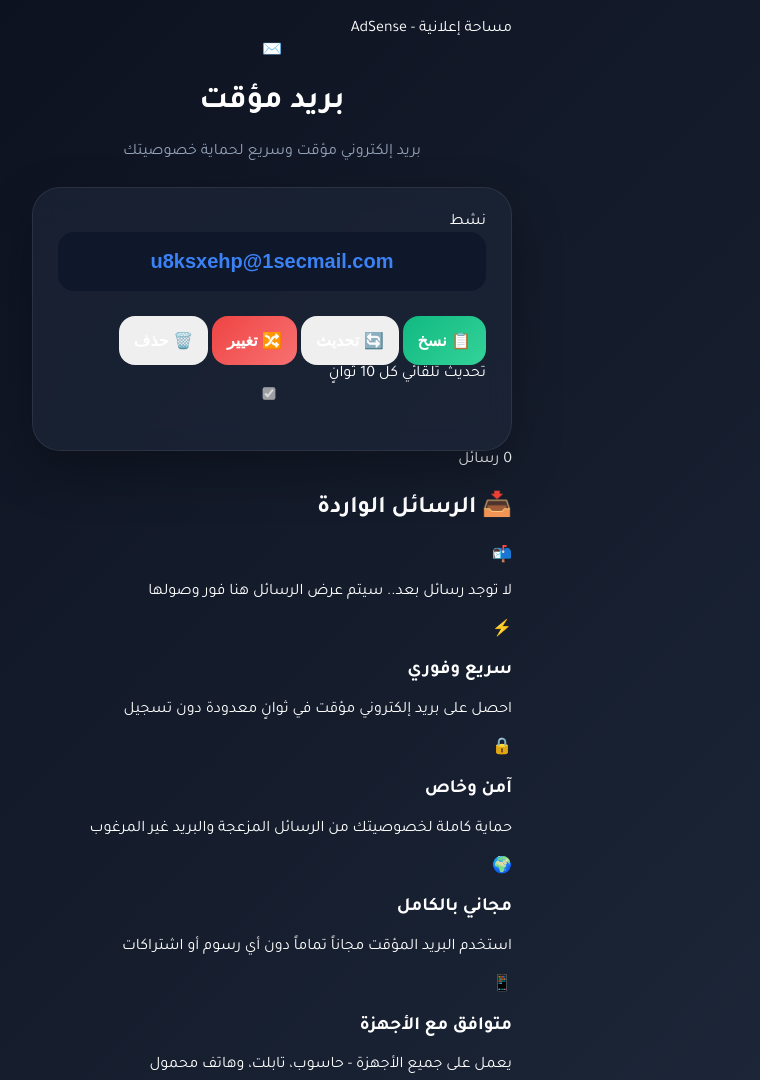
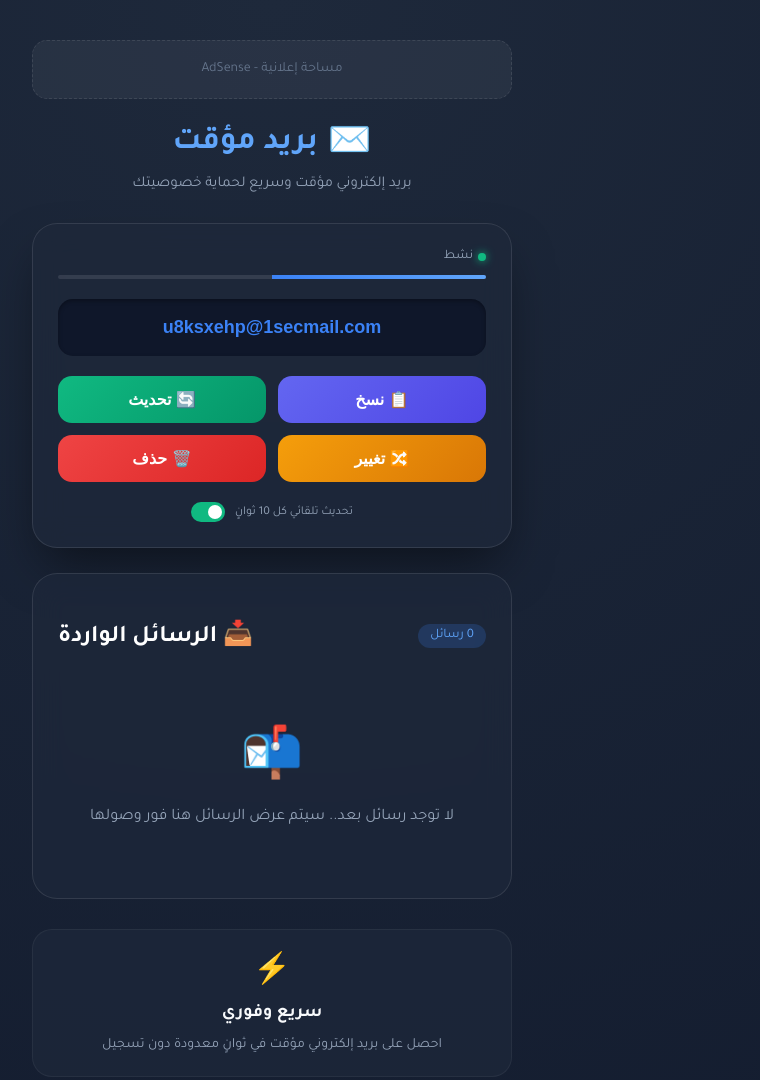
Before and after one commit to rayan7wac-dev/Yomi-mail, a plain HTML site: page index.html in a window 1280 px wide. Shown: the top 1080 px of the page, without its empty margins (368-1128 px from the left). Drawn offline with Linux system fonts and the light colour scheme; no server answers.

Commit message:
Update style.css

```diff
--- a/style.css
+++ b/style.css
@@ -1,179 +1,132 @@
-/* تنسيقات أساسية للخلفية (تدرج لوني داكن) */
+:root {
+    --bg-color: #0f172a;
+    --card-bg: rgba(30, 41, 59, 0.7);
+    --primary: #3b82f6;
+    --success: #10b981;
+    --warning: #f59e0b;
+    --danger: #ef4444;
+}
+
 body {
-    background: linear-gradient(135deg, #0a0e1b, #1e293b);
+    background: radial-gradient(circle at top, #1e293b, #0f172a);
     color: white;
     font-family: 'Tajawal', sans-serif;
     margin: 0;
     padding: 20px;
     display: flex;
     justify-content: center;
-    min-height: 100vh;
+    direction: rtl;
 }
 
-.container {
-    width: 100%;
-    max-width: 480px;
+.container { width: 100%; max-width: 480px; }
+
+/* الإعلانات */
+.ad-space {
+    background: rgba(255, 255, 255, 0.05);
+    border: 1px dashed rgba(255, 255, 255, 0.1);
+    border-radius: 15px;
+    padding: 20px;
+    margin: 20px 0;
+    text-align: center;
+    color: #64748b;
+    font-size: 14px;
 }
 
-/* مساحات إعلانية احتياطية */
-.ad-space-placeholder {
-    background: rgba(255, 255, 255, 0.05);
-    color: rgba(255, 255, 255, 0.3);
-    padding: 10px;
-    border: 1px dashed rgba(255, 255, 255, 0.1);
-    border-radius: 12px;
-    margin: 15px 0;
-    font-size: 12px;
-    text-align: center;
-}
-.ad-space-bottom {
-    margin-top: 30px;
+/* الهيدر */
+header { text-align: center; margin-bottom: 30px; }
+.header-main { display: flex; align-items: center; justify-content: center; gap: 10px; }
+.logo-icon { font-size: 35px; }
+header h1 { font-size: 32px; margin: 0; color: #60a5fa; }
+header p { color: #94a3b8; font-size: 15px; margin-top: 8px; }
+
+/* الكرت الرئيسي */
+.main-card {
+    background: var(--card-bg);
+    backdrop-filter: blur(15px);
+    border-radius: 25px;
+    padding: 25px;
+    border: 1px solid rgba(255, 255, 255, 0.1);
+    box-shadow: 0 25px 50px -12px rgba(0, 0, 0, 0.5);
 }
 
-/* رأس الصفحة (تحديث) */
-header {
+.status-bar { font-size: 13px; color: #94a3b8; margin-bottom: 10px; display: flex; align-items: center; gap: 5px; }
+.dot { height: 8px; width: 8px; background: #10b981; border-radius: 50%; display: inline-block; box-shadow: 0 0 8px #10b981; }
+
+.timer-line { background: rgba(255,255,255,0.1); height: 4px; border-radius: 2px; margin-bottom: 20px; overflow: hidden; }
+#progress { background: linear-gradient(90deg, #3b82f6, #60a5fa); height: 100%; width: 0%; transition: width 0.1s linear; }
+
+.email-box input {
+    width: 100%;
+    padding: 18px;
+    border-radius: 15px;
+    border: none;
+    background: #0f172a;
+    color: #3b82f6;
+    font-size: 18px;
+    font-weight: bold;
     text-align: center;
-    margin-bottom: 25px;
+    margin-bottom: 20px;
+    box-sizing: border-box;
+    box-shadow: inset 0 2px 4px rgba(0,0,0,0.3);
 }
-.header-content {
+
+/* شبكة الأزرار */
+.button-grid { display: grid; grid-template-columns: 1fr 1fr; gap: 12px; }
+.btn {
+    padding: 14px;
+    border-radius: 14px;
+    border: none;
+    color: white;
+    font-weight: bold;
+    font-size: 16px;
+    cursor: pointer;
+    transition: 0.3s;
     display: flex;
     align-items: center;
     justify-content: center;
-    gap: 10px;
+    gap: 8px;
 }
-.header-icon {
-    font-size: 32px;
-}
-.header-title {
-    font-size: 28px;
-    font-weight: 700;
-}
-header p {
-    color: #94a3b8;
-    margin: 5px 0 0 0;
-}
+.btn-copy { background: linear-gradient(135deg, #6366f1, #4f46e5); }
+.btn-refresh { background: linear-gradient(135deg, #10b981, #059669); }
+.btn-change { background: linear-gradient(135deg, #f59e0b, #d97706); }
+.btn-delete { background: linear-gradient(135deg, #ef4444, #dc2626); }
+.btn:active { transform: scale(0.95); }
 
-/* الكرت الرئيسي (تأثير الزجاج الشفاف) */
-.main-card {
-    background: rgba(30, 41, 59, 0.6);
-    backdrop-filter: blur(12px);
-    -webkit-backdrop-filter: blur(12px);
-    padding: 25px;
-    border-radius: 28px;
-    border: 1px solid rgba(255, 255, 255, 0.08);
-    box-shadow: 0 20px 50px rgba(0,0,0,0.3);
-}
-
-/* شريط التقدم */
-.timer-bar {
-    background: rgba(255, 255, 255, 0.1);
-    height: 6px;
-    border-radius: 3px;
-    margin-bottom: 20px;
-    overflow: hidden;
-}
-#progress {
-    background: linear-gradient(to right, #3b82f6, #60a5fa);
-    height: 100%;
-    width: 0%;
-    transition: width 0.1s linear;
-}
-
-/* خانة الإيميل */
-input {
-    width: 100%;
-    padding: 18px;
-    border-radius: 16px;
-    border: none;
-    background: #0f172a;
-    color: #3b82f6;
-    font-size: 20px;
-    font-weight: bold;
-    text-align: center;
-    margin-bottom: 25px;
-    box-sizing: border-box;
-}
-
-/* الأزرار (ألوان متدرجة جذابة) */
-.button-row {
-    display: flex;
-    gap: 15px;
-}
-.btn {
-    flex: 1;
-    padding: 15px;
-    border-radius: 16px;
-    border: none;
-    cursor: pointer;
-    font-weight: bold;
-    font-size: 16px;
-    transition: 0.3s;
-    color: white;
-}
-.btn-copy {
-    background: linear-gradient(135deg, #10b981, #34d399);
-}
-.btn-change {
-    background: linear-gradient(135deg, #ef4444, #f87171);
-}
-.btn:active {
-    transform: scale(0.97);
-}
-
-/* صندوق الوارد (تأثير الزجاج) */
-.inbox {
-    background: rgba(30, 41, 59, 0.6);
-    backdrop-filter: blur(12px);
-    border-radius: 28px;
+/* صندوق الرسائل */
+.inbox-section {
+    background: var(--card-bg);
+    backdrop-filter: blur(15px);
+    border-radius: 25px;
     padding: 25px;
     margin-top: 25px;
-    min-height: 180px;
+    border: 1px solid rgba(255, 255, 255, 0.1);
+}
+.inbox-header { display: flex; justify-content: space-between; align-items: center; margin-bottom: 20px; }
+.msg-count { background: rgba(59, 130, 246, 0.2); color: #60a5fa; padding: 4px 12px; border-radius: 20px; font-size: 13px; }
+.empty-state { text-align: center; padding: 30px 0; color: #94a3b8; }
+.mailbox-icon { font-size: 50px; display: block; margin-bottom: 15px; }
+
+/* كروت الميزات السفلية */
+.features-list { margin-top: 30px; display: flex; flex-direction: column; gap: 15px; }
+.f-card {
+    background: var(--card-bg);
+    padding: 20px;
+    border-radius: 20px;
     text-align: center;
-    border: 1px solid rgba(255, 255, 255, 0.08);
+    border: 1px solid rgba(255,255,255,0.05);
 }
-.inbox h2 {
-    margin: 0 0 15px 0;
-    font-size: 20px;
-}
+.f-icon { font-size: 30px; display: block; margin-bottom: 10px; }
+.f-card h3 { margin: 0 0 10px 0; font-size: 18px; color: #f8fafc; }
+.f-card p { margin: 0; font-size: 14px; color: #94a3b8; line-height: 1.6; }
 
-/* كروت الميزات المصممة (الميزة الجديدة) */
-.features-grid {
-    display: grid;
-    grid-template-columns: 1fr 1fr;
-    gap: 15px;
-    margin-top: 30px;
-}
-.feature-card {
-    background: rgba(255, 255, 255, 0.05);
-    border: 1px solid rgba(255, 255, 255, 0.05);
-    border-radius: 20px;
-    padding: 20px;
-    text-align: center;
-    transition: 0.3s;
-}
-.feature-card:hover {
-    background: rgba(255, 255, 255, 0.08);
-    transform: translateY(-5px);
-}
-.feature-icon {
-    font-size: 36px;
-    margin-bottom: 10px;
-}
-.feature-card h3 {
-    font-size: 16px;
-    margin: 0 0 5px 0;
-}
-.feature-card p {
-    font-size: 12px;
-    color: #94a3b8;
-    margin: 0;
-    line-height: 1.5;
-}
+footer { text-align: center; margin: 40px 0; color: #64748b; font-size: 13px; }
+.footer-note { font-size: 11px; margin-top: 5px; }
 
-/* تذييل الصفحة */
-footer {
-    margin-top: 40px;
-    font-size: 14px;
-    color: #64748b;
-    text-align: center;
-}
+/* Switch Toggle Style */
+.auto-refresh-info { margin-top: 20px; display: flex; align-items: center; justify-content: center; gap: 10px; font-size: 12px; color: #94a3b8; }
+.switch { position: relative; display: inline-block; width: 34px; height: 20px; }
+.switch input { opacity: 0; width: 0; height: 0; }
+.slider { position: absolute; cursor: pointer; top: 0; left: 0; right: 0; bottom: 0; background-color: #334155; transition: .4s; border-radius: 20px; }
+.slider:before { position: absolute; content: ""; height: 14px; width: 14px; left: 3px; bottom: 3px; background-color: white; transition: .4s; border-radius: 50%; }
+input:checked + .slider { background-color: #10b981; }
+input:checked + .slider:before { transform: translateX(14px); }
```
